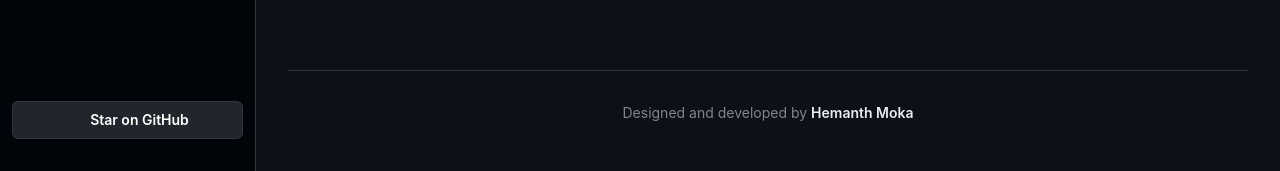
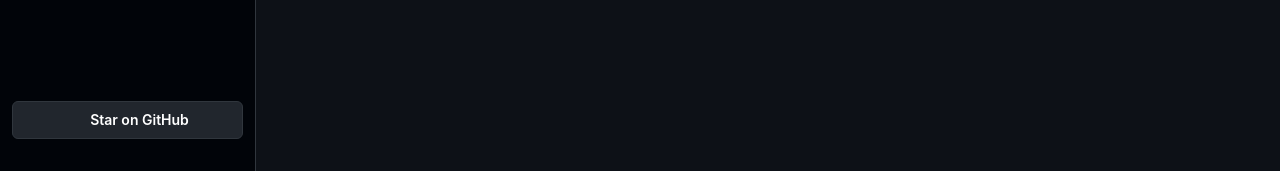
Before and after one commit to Hemanth-Moka/SourceCraft, a React (Vite) app: page / in a window 1280 px wide. Shown: the part 629-800 px from the top of the page. Built offline with nearby package versions, Linux system fonts and the light colour scheme; some icons are missing.

Commit message:
style: remove developer credit

```diff
--- a/src/components/layout/Layout.tsx
+++ b/src/components/layout/Layout.tsx
@@ -10,9 +10,6 @@ export function Layout() {
         <div className="mx-auto max-w-6xl w-full flex-1">
           <Outlet />
         </div>
-        <footer className="mt-16 text-center text-sm text-github-muted border-t border-github-border pt-8 pb-4">
-          Designed and developed by <a href="https://github.com/Hemanth-Moka" target="_blank" rel="noreferrer" className="font-semibold text-github-text hover:text-github-link transition-colors">Hemanth Moka</a>
-        </footer>
       </main>
       <SupportCard />
     </div>
```
